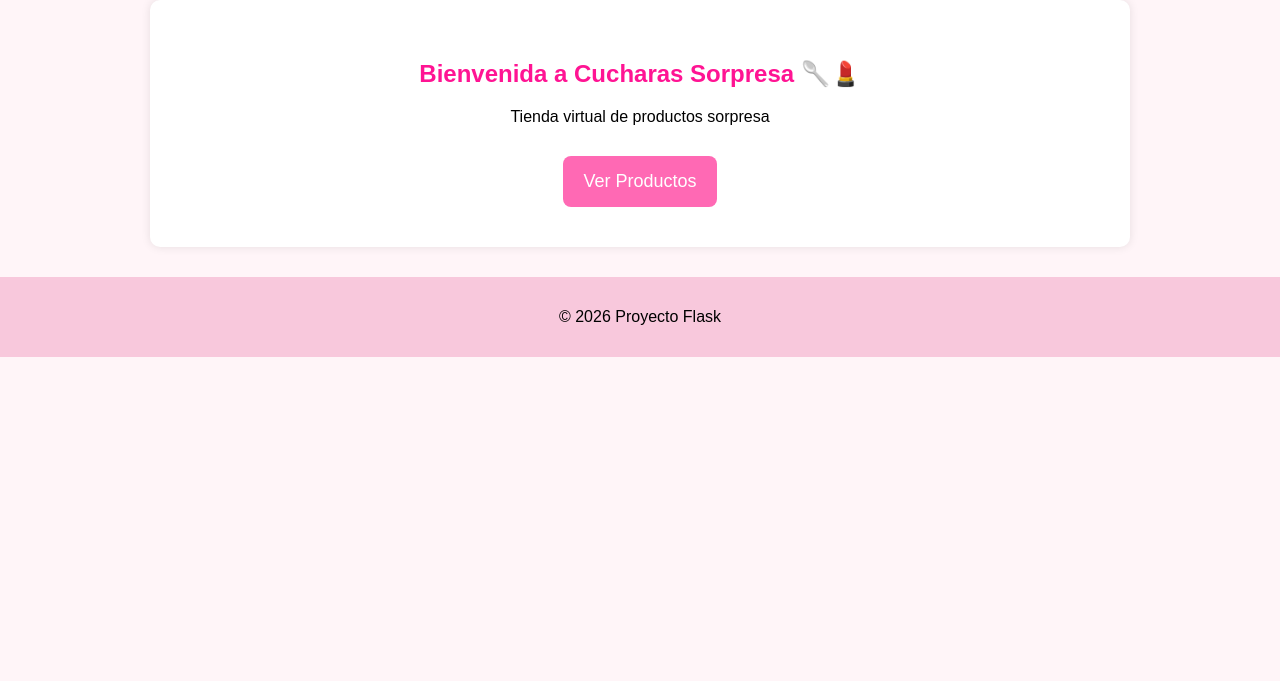
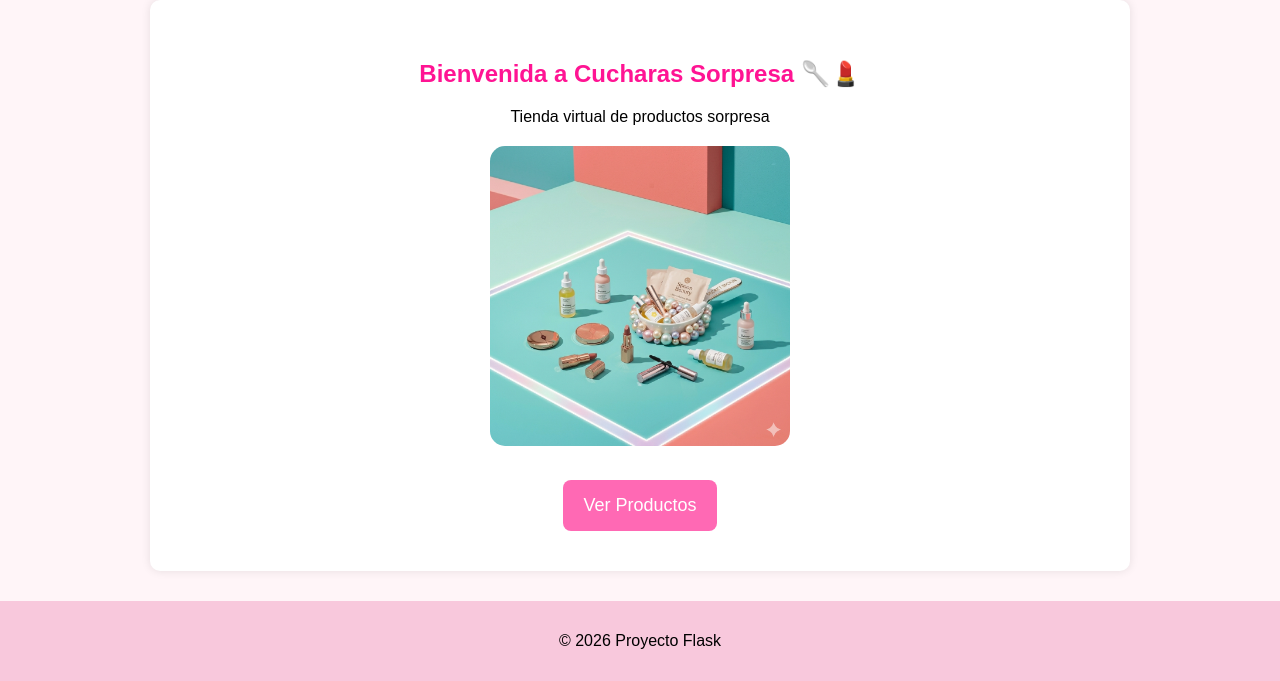
Before and after one commit to MarleneTip/DESARROLLO-DE-APLICACIONES-WEB, a Flask app: page / in a window 1280 px wide. Shown: the part 138-819 px from the top of the page. Before the commit the page ends 495 px from the top, so only its background shows below. Run offline with Flask 3, Linux system fonts and the light colour scheme; some libraries are stand-ins or nearby versions.

Commit message:
Agregar imagen en index

```diff
--- a/proyecto_tienda_virtual/templates/index.html
+++ b/proyecto_tienda_virtual/templates/index.html
@@ -12,6 +12,11 @@ Bienvenida a Cucharas Sorpresa 🥄💄
 Tienda virtual de productos sorpresa
 </p>
 
+<div style="text-align:center; margin-top:20px;">
+    <img src="{{ url_for('static', filename='images/cucharas.jpg') }}"
+         style="width:300px; border-radius:15px;">
+</div>
+
 <div style="text-align:center; margin-top:30px;">
     <a href="/productos">
         <button style="background:#ff69b4; border:none; padding:15px 20px; color:white; font-size:18px; border-radius:8px;">
```
